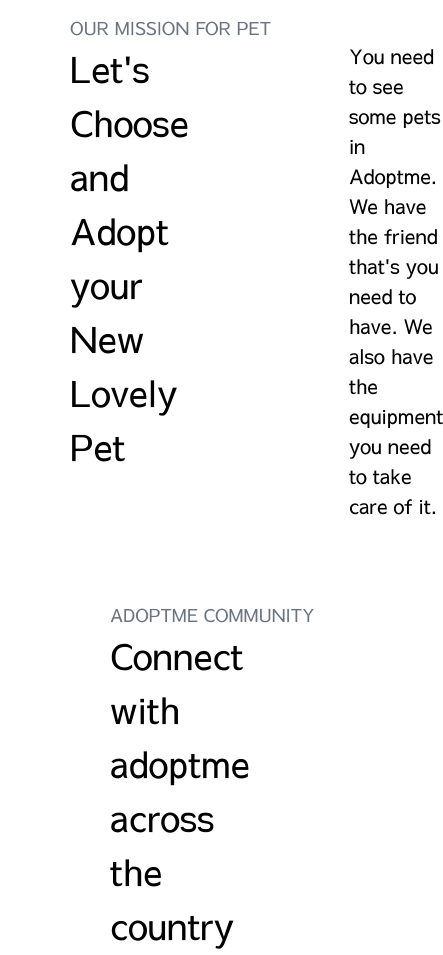
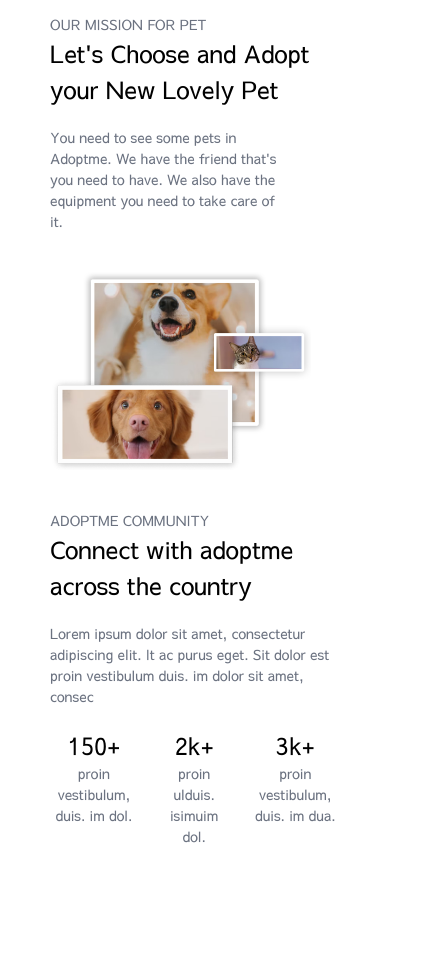
Before and after one commit to aldilukmn/tailwind-adoptme, a website: page public/index.html in a window 390 px wide. Shown: the part 960-1915 px from the top of the page, 443 px wide, since content can reach past the window. After the commit the page ends 1807 px from the top, so only its background shows below. Drawn offline with nearby package versions, Linux system fonts and the light colour scheme.

Commit message:
first main responsive

```diff
--- a/public/index.html
+++ b/public/index.html
@@ -80,36 +80,36 @@
         </figure>
       </section>
     </header>
-    <main class="px-[70px] mt-20">
-      <h6 class="uppercase text-[18px] text-gray-500">our mission for pet</h6>
-      <section class="flex gap-40">
-        <section class="w-full">
-          <h1 class="text-[36px] w-[90%]">Let's Choose and Adopt your New Lovely Pet</h1>
+    <main class="px-[70px] max-md:px-[50px] mt-20">
+      <h6 class="uppercase text-[18px] max-xl:text-[14px] text-gray-500">our mission for pet</h6>
+      <section class="flex gap-1 max-lg:block">
+        <section class="w-full mb-5">
+          <h1 class="text-[36px] max-xl:text-[28px] max-lg:text-[30px] max-md:text-[26px] max-sm:text-[24px] w-[70%] max-lg:w-[100%]">Let's Choose and Adopt your New Lovely Pet</h1>
         </section>
-        <section class="w-full">
-          <p class="text-[20px]">You need to see some pets in Adoptme. We have the friend that's you need to have. We also have the equipment you need to take care of it.</p>
+        <section class="w-[80%]">
+          <p class="text-[20px] max-xl:text-[18px] max-lg:text-[20px] max-md:text-[16px] max-sm:text-[14px] text-gray-500">You need to see some pets in Adoptme. We have the friend that's you need to have. We also have the equipment you need to take care of it.</p>
         </section>
       </section>
-      <section class="flex mt-20 gap-10">
+      <section class="flex mt-20 gap-10 max-lg:block max-lg:mt-10">
         <figure class="w-full mt-5">
           <img src="./img/cat-combine.png" alt="cat n dog" class="w-[90%]" />
         </figure>
-        <section class="w-[84%]">
-          <h6 class="uppercase text-[18px] text-gray-500">adoptme community</h6>
-          <h1 class="text-[36px] w-[70%]">Connect with adoptme across the country</h1>
-          <p class="text-[20px] w-[90%] mt-5 text-gray-500">Lorem ipsum dolor sit amet, consectetur adipiscing elit. It ac purus eget. Sit dolor est proin vestibulum duis. im dolor sit amet, consec</p>
-          <section class="flex mt-5 gap-5">
+        <section class="w-[84%] max-lg:w-[100%] max-lg:mt-10">
+          <h6 class="uppercase text-[18px] max-xl:text-[14px] text-gray-500">adoptme community</h6>
+          <h1 class="text-[36px] max-xl:text-[28px] max-lg:text-[30px] max-md:text-[26px] max-sm:text-[24px] w-[70%] max-lg:w-[100%]">Connect with adoptme across the country</h1>
+          <p class="text-[20px] max-xl:text-[18px] max-lg:text-[20px] max-md:text-[16px] max-sm:text-[14px] w-[90%] max-lg:w-[100%] mt-5 text-gray-500">Lorem ipsum dolor sit amet, consectetur adipiscing elit. It ac purus eget. Sit dolor est proin vestibulum duis. im dolor sit amet, consec</p>
+          <section class="flex mt-5 gap-5 max-lg:w-[100%] justify-center">
             <div class="text-center">
-              <h2 class="text-[36px]">150+</h2>
-              <p class="text-[18px] text-gray-500">proin vestibulum, duis. im dol.</p>
+              <h2 class="text-[36px] max-xl:text-[28px] max-lg:text-[30px] max-md:text-[26px] max-sm:text-[24px]">150+</h2>
+              <p class="text-[18px] max-xl:text-[14px] text-gray-500">proin vestibulum, duis. im dol.</p>
             </div>
             <div class="text-center">
-              <h2 class="text-[36px]">2k+</h2>
-              <p class="text-[18px] text-gray-500">proin ulduis. isimuim dol.</p>
+              <h2 class="text-[36px] max-xl:text-[28px] max-lg:text-[30px] max-md:text-[26px] max-sm:text-[24px]">2k+</h2>
+              <p class="text-[18px] max-xl:text-[14px] text-gray-500">proin ulduis. isimuim dol.</p>
             </div>
             <div class="text-center">
-              <h2 class="text-[36px]">3k+</h2>
-              <p class="text-[18px] text-gray-500">proin vestibulum, duis. im dua.</p>
+              <h2 class="text-[36px] max-xl:text-[28px] max-lg:text-[30px] max-md:text-[26px] max-sm:text-[24px]">3k+</h2>
+              <p class="text-[18px] max-xl:text-[14px] text-gray-500">proin vestibulum, duis. im dua.</p>
             </div>
           </section>
         </section>
```
Also changed, not shown: public/css/style.css.
